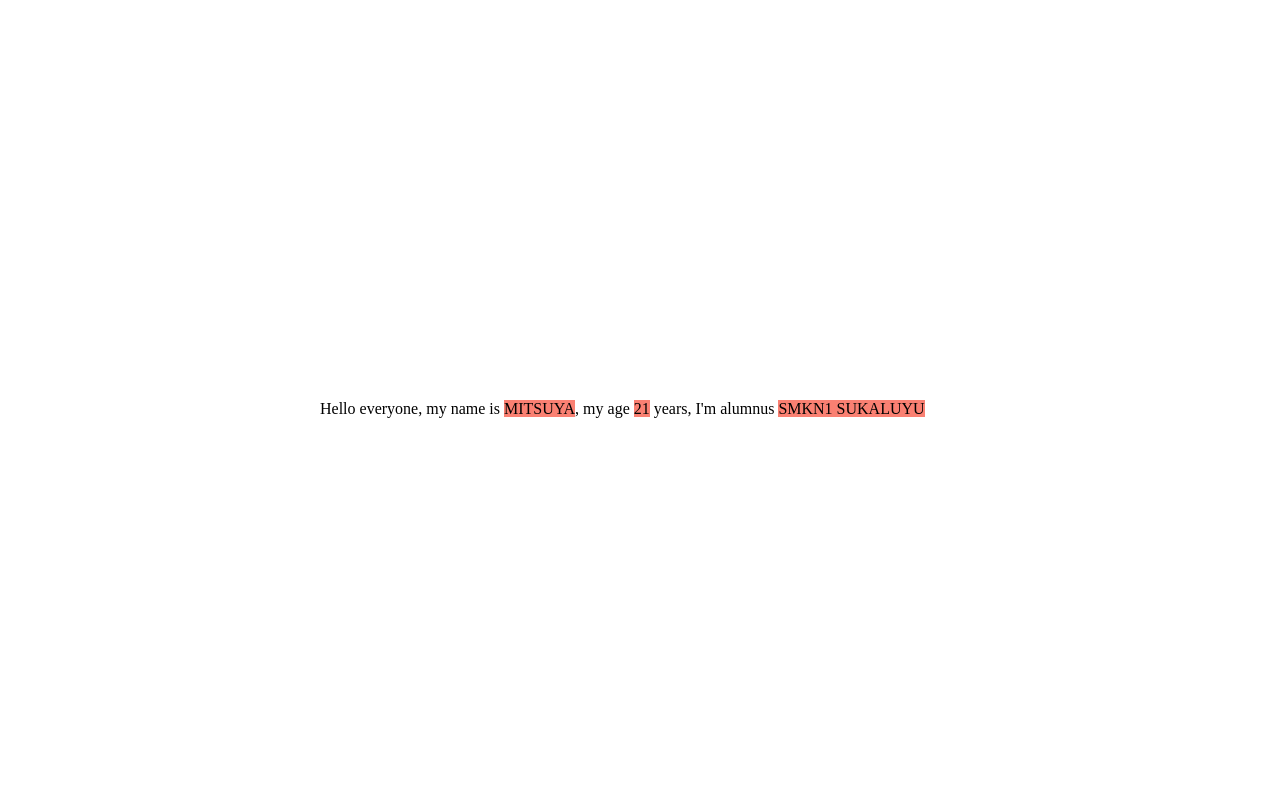
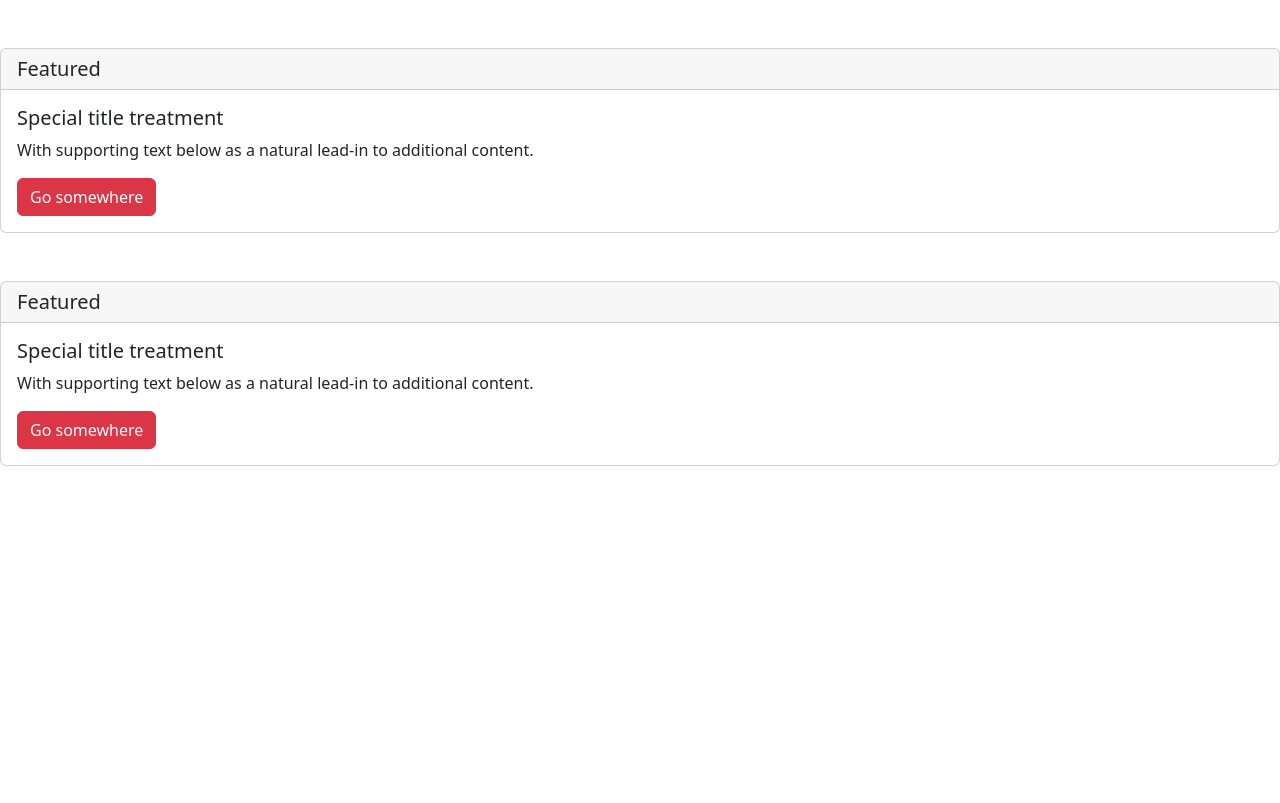
Before and after one commit to mitsuya-creator/programming, a plain HTML site: page index.html in a window 1280 px wide. Drawn offline with nearby package versions, Linux system fonts and the light colour scheme.

Commit message:
callbackFunc

```diff
--- a/index.html
+++ b/index.html
@@ -3,28 +3,16 @@
   <head>
     <meta charset="utf-8">
     <meta name="viewport" content="width=device-width, initial-scale=1">
-    <title>Demo</title>
-    <style type="text/css">
-    *{
-      margin : 0;
-      padding: 0;
-    }
-    .highlight {
-      background-color: salmon;
-    }
-    .container{
-      margin : 50vh auto;
-      width : 50vw;
-      height: 50vh;
-    }
-
-    </style>
+    <title>Callback Function Jquery</title>
+    <link href="https://cdn.jsdelivr.net/npm/bootstrap@5.2.3/dist/css/bootstrap.min.css" rel="stylesheet" integrity="sha384-rbsA2VBKQhggwzxH7pPCaAqO46MgnOM80zW1RWuH61DGLwZJEdK2Kadq2F9CUG65" crossorigin="anonymous">
   </head>
   <body>
-    <div class="container">
-
+    <div id="container">
+      <div class="card1"></div>
+      <div class="card2"></div>
+      <div class="card3"></div>
     </div>
-    <script src="js/restparamNTagged.js">
-    </script>
+    <script src="https://cdn.jsdelivr.net/npm/bootstrap@5.2.3/dist/js/bootstrap.bundle.min.js" integrity="sha384-kenU1KFdBIe4zVF0s0G1M5b4hcpxyD9F7jL+jjXkk+Q2h455rYXK/7HAuoJl+0I4" crossorigin="anonymous"></script>
+    <script src="js/callback.js"></script>
   </body>
 </html>
--- /dev/null
+++ b/js/callback.js
@@ -0,0 +1,15 @@
+let cards = `<div class="card mt-5 ml-5">
+  <h5 class="card-header">Featured</h5>
+  <div class="card-body">
+    <h5 class="card-title">Special title treatment</h5>
+    <p class="card-text">With supporting text below as a natural lead-in to additional content.</p>
+    <a href="#" class="btn btn-danger">Go somewhere</a>
+  </div>
+</div>`;
+for(i = 0; i<2; i++){
+let card = document.getElementsByClassName(`card${i+1}`);
+for(m of card){
+  console.log(m)
+  m.innerHTML = cards;
+}
+}
```
